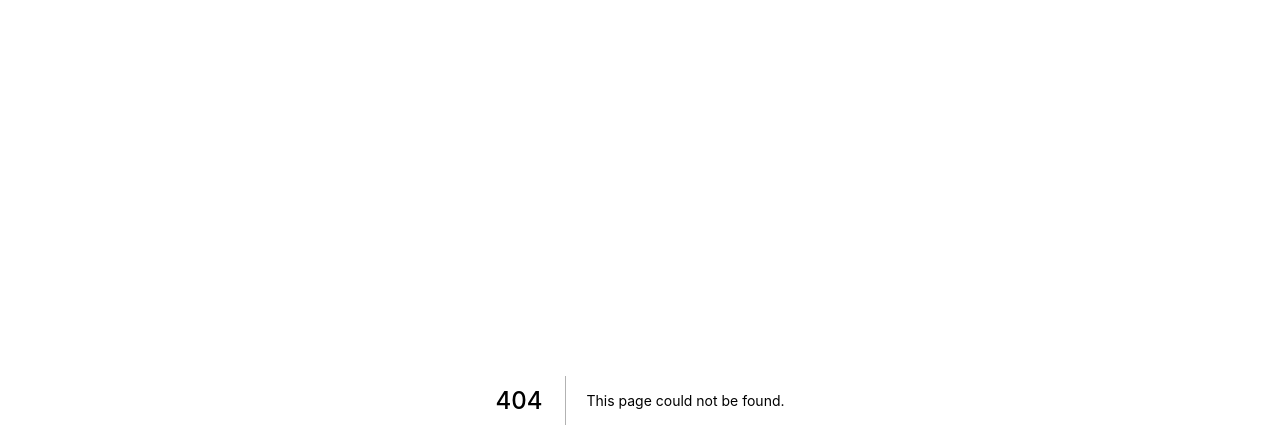
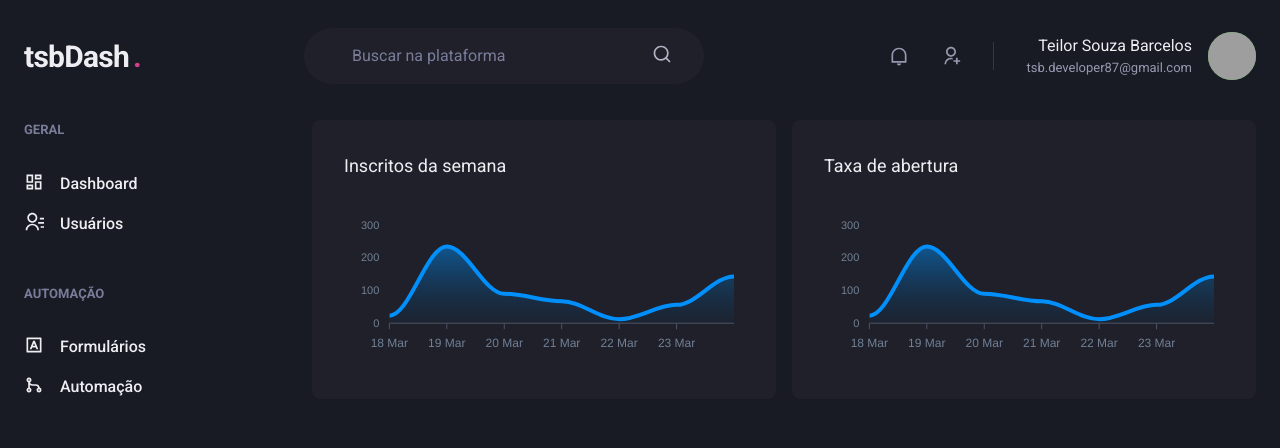
Before and after one commit to teilorbarcelos/tsbdash, a Next.js app: page /dashboard in a window 1280 px wide. Before the commit this address had no page. Shown: the top 448 px of the page. Built offline with nearby package versions, Linux system fonts and the light colour scheme; grey boxes are pictures that could not be loaded.

Commit message:
dashboard styles finished :tada:

```diff
--- a/package.json
+++ b/package.json
@@ -12,10 +12,13 @@
     "@chakra-ui/react": "^1.7.3",
     "@emotion/react": "^11.7.1",
     "@emotion/styled": "^11.6.0",
+    "apexcharts": "^3.32.0",
     "framer-motion": "^5.5.2",
     "next": "12.0.7",
     "react": "17.0.2",
-    "react-dom": "17.0.2"
+    "react-apexcharts": "^1.3.9",
+    "react-dom": "17.0.2",
+    "react-icons": "^4.3.1"
   },
   "devDependencies": {
     "@types/node": "^16.11.13",
--- /dev/null
+++ b/src/components/Header/index.tsx
@@ -0,0 +1,79 @@
+import { Avatar, Box, Flex, HStack, Icon, Input, Text } from "@chakra-ui/react"
+import { RiNotificationLine, RiSearchLine, RiUserAddLine } from 'react-icons/ri'
+
+export default function Header() {
+  return (
+    <Flex
+      as="header"
+      w='100%'
+      maxW={1480}
+      h="20"
+      mx="auto"
+      mt="4"
+      px="6"
+      align="center"
+    >
+      <Text
+        fontSize="3xl"
+        fontWeight="bold"
+        letterSpacing="tight"
+        w="64"
+      >
+        tsbDash
+        <Text as="span" ml={1} color="pink.500">.</Text>
+      </Text>
+
+      <Flex
+        as="label"
+        flex={1}
+        py={4}
+        px={8}
+        ml={6}
+        maxW={400}
+        alignSelf="center"
+        color="gray.200"
+        position="relative"
+        bg="gray.800"
+        borderRadius="full"
+      >
+        <Input
+          color="gray.50"
+          variant="unstyled"
+          px={4}
+          mr={4}
+          placeholder="Buscar na plataforma"
+          _placeholder={{ color: 'gray.400' }}
+        />
+
+        <Icon as={RiSearchLine} fontSize={20} />
+      </Flex>
+
+      <Flex
+        align="center"
+        ml="auto"
+      >
+        <HStack
+          spacing="8"
+          mx="8"
+          pr="8"
+          py="1"
+          color="gray.300"
+          borderRightWidth={1}
+          borderColor="gray.700"
+        >
+          <Icon as={RiNotificationLine} fontSize={20} />
+          <Icon as={RiUserAddLine} fontSize={20} />
+        </HStack>
+
+        <Flex align="center">
+          <Box mr={4} textAlign="right">
+            <Text>Teilor Souza Barcelos</Text>
+            <Text color="gray.300" fontSize="small">tsb.developer87@gmail.com</Text>
+          </Box>
+
+          <Avatar size="md" name="Teilor Souza Barcelos" src="https://github.com/teilorbarcelos.png" />
+        </Flex>
+      </Flex>
+    </Flex>
+  )
+}
--- /dev/null
+++ b/src/components/Sidebar/index.tsx
@@ -0,0 +1,81 @@
+import { Box, Icon, Link, Stack, Text } from "@chakra-ui/react";
+import { RiContactsLine, RiDashboardLine, RiGitMergeLine, RiInputMethodLine } from "react-icons/ri";
+
+export default function Sidebar() {
+  return (
+    <Box
+      as="aside"
+      w={64}
+      mr={8}
+    >
+      <Stack
+        spacing={12}
+        align="flex-start"
+      >
+        <Box>
+          <Text
+            fontWeight="bold"
+            color="gray.400"
+            fontSize="small"
+          >
+            GERAL
+          </Text>
+
+          <Stack
+            spacing={4}
+            mt={8}
+            align="stretch"
+          >
+            <Link
+              display="flex"
+              align="center"
+            >
+              <Icon as={RiDashboardLine} fontSize={20} />
+              <Text ml={4} fontWeight="medium">Dashboard</Text>
+            </Link>
+
+            <Link
+              display="flex"
+              align="center"
+            >
+              <Icon as={RiContactsLine} fontSize={20} />
+              <Text ml={4} fontWeight="medium">Usuários</Text>
+            </Link>
+          </Stack>
+        </Box>
+
+        <Box>
+          <Text
+            fontWeight="bold"
+            color="gray.400"
+            fontSize="small"
+          >
+            AUTOMAÇÃO
+          </Text>
+
+          <Stack
+            spacing={4}
+            mt={8}
+            align="stretch"
+          >
+            <Link
+              display="flex"
+              align="center"
+            >
+              <Icon as={RiInputMethodLine} fontSize={20} />
+              <Text ml={4} fontWeight="medium">Formulários</Text>
+            </Link>
+
+            <Link
+              display="flex"
+              align="center"
+            >
+              <Icon as={RiGitMergeLine} fontSize={20} />
+              <Text ml={4} fontWeight="medium">Automação</Text>
+            </Link>
+          </Stack>
+        </Box>
+      </Stack>
+    </Box>
+  )
+}
--- /dev/null
+++ b/src/pages/dashboard.tsx
@@ -0,0 +1,132 @@
+import { Box, Flex, SimpleGrid, Text, theme } from "@chakra-ui/react"
+import { ApexOptions } from "apexcharts"
+import dynamic from "next/dynamic"
+import Header from "../components/Header"
+import Sidebar from "../components/Sidebar"
+
+const Chart = dynamic(() => import('react-apexcharts'), { ssr: false }) //charge only on client side
+
+const options: ApexOptions = {
+  chart: {
+    toolbar: {
+      show: false
+    },
+    zoom: {
+      enabled: false
+    },
+    foreColor: theme.colors.gray[500],
+  },
+  grid: {
+    show: false
+  },
+  dataLabels: {
+    enabled: false
+  },
+  tooltip: {
+    enabled: false
+  },
+  xaxis: {
+    type: 'datetime',
+    axisBorder: {
+      color: theme.colors.gray[600]
+    },
+    axisTicks: {
+      color: theme.colors.gray[600]
+    },
+    categories: [
+      '2021-03-18T00:00:00.000Z',
+      '2021-03-19T00:00:00.000Z',
+      '2021-03-20T00:00:00.000Z',
+      '2021-03-21T00:00:00.000Z',
+      '2021-03-22T00:00:00.000Z',
+      '2021-03-23T00:00:00.000Z',
+      '2021-03-24T00:00:00.000Z',
+    ]
+  },
+  fill: {
+    opacity: 0.3,
+    type: 'gradient',
+    gradient: {
+      shade: 'dark',
+      opacityFrom: 0.7,
+      opacityTo: 0.3
+    }
+  }
+}
+
+const series = [
+  {
+    name: 'serie1',
+    data: [23, 234, 90, 67, 12, 56, 143]
+  }
+]
+
+export default function Dashboard() {
+  return (
+    <Flex
+      direction="column"
+      h="100vh"
+    >
+      <Header />
+
+      <Flex
+        w="100%"
+        my={6}
+        maxW={1480}
+        mx="auto"
+        px={6}
+      >
+        <Sidebar />
+
+        <SimpleGrid
+          flex={1}
+          gap={4}
+          minChildWidth={320}
+          align="flex-start"
+        >
+          <Box
+            p={8}
+            bg="gray.800"
+            borderRadius={8}
+            pb={4}
+          >
+            <Text
+              fontSize="lg"
+              mb={4}
+            >
+              Inscritos da semana
+            </Text>
+
+            <Chart
+              type="area"
+              height={160}
+              options={options}
+              series={series}
+            />
+          </Box>
+
+          <Box
+            p={8}
+            bg="gray.800"
+            borderRadius={8}
+            pb={4}
+          >
+            <Text
+              fontSize="lg"
+              mb={4}
+            >
+              Taxa de abertura
+            </Text>
+
+            <Chart
+              type="area"
+              height={160}
+              options={options}
+              series={series}
+            />
+          </Box>
+        </SimpleGrid>
+      </Flex>
+    </Flex>
+  )
+}
```
Also changed, not shown: 1 other file (tests, documents, lock files or other folders).
